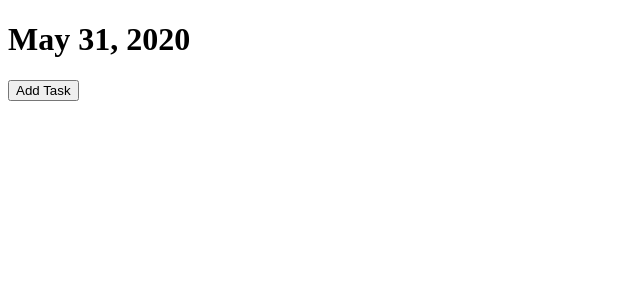
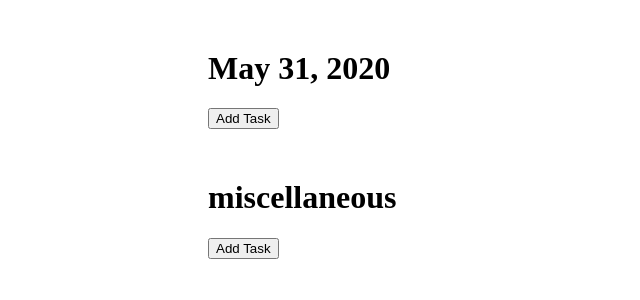
Before and after one commit to nathanbarry474/to-do-list, a React (Create React App) app: page / in a window 1280 px wide. Shown: the top 300 px of the page, without its empty margins (0-640 px from the left). Built offline with nearby package versions, Linux system fonts and the light colour scheme.

Commit message:
added misc task list and fixed shared local memory problem between lists

```diff
--- a/package.json
+++ b/package.json
@@ -6,6 +6,7 @@
     "@testing-library/jest-dom": "^4.2.4",
     "@testing-library/react": "^9.5.0",
     "@testing-library/user-event": "^7.2.1",
+    "node-sass": "^4.14.1",
     "react": "^16.13.1",
     "react-dom": "^16.13.1",
     "react-scripts": "3.4.1"
--- a/src/App.js
+++ b/src/App.js
@@ -3,10 +3,12 @@ import TaskSet from './components/task-set/task-set.component'
 
 export default () => {
 
+  let newDate = new Date()
 
   return (
     <div>
-      <TaskSet/>
+      <TaskSet title={`${newDate.toLocaleString('default', { month: 'long' })} ${newDate.getDate()}, ${newDate.getFullYear()}`}/>
+      <TaskSet title="miscellaneous"/>
     </div>
   )
 }
--- a/src/components/task-set/task-set.component.js
+++ b/src/components/task-set/task-set.component.js
@@ -1,11 +1,10 @@
 import React, { useState, useEffect } from 'react';
 import Form from '../form/form.component'
+import './task-set.styles.scss'
 
-export default () => {
+export default ({title}) => {
     const [todos, setTodos] = useState([]);
     const [addNew, setAddNew] = useState(false);
-
-    let newDate = new Date()
 
 
     const toggleComplete = i =>
@@ -22,20 +21,20 @@ export default () => {
       );
 
     useEffect(() => {
-        const data = localStorage.getItem('to-do-list')
+        const data = localStorage.getItem(`${title}`)
         if (data) {
             setTodos(JSON.parse(data))
         }
     }, [])
 
     useEffect(() => {
-      localStorage.setItem('to-do-list', JSON.stringify(todos))
+      localStorage.setItem(`${title}`, JSON.stringify(todos))
     })
 
 
     return (
-      <div>
-        <h1>{`${newDate.toLocaleString('default', { month: 'long' })} ${newDate.getDate()}, ${newDate.getFullYear()}`}</h1>
+      <div className='taskset'>
+        <h1>{title}</h1>
         <button onClick={() => setAddNew(!addNew)}>Add Task</button>
         <div>
           {todos.map(({ text, complete }, i) => (
--- /dev/null
+++ b/src/components/task-set/task-set.styles.scss
@@ -0,0 +1,5 @@
+.taskset {
+    display: block;
+    border: medium #000000;
+    margin: 50px 0 0 200px;
+}
```
Also changed, not shown: src/components/task/task.component.js (deleted, +0 -13 lines), src/components/form/form.styles.scss (added), 1 other file (tests, documents, lock files or other folders).
